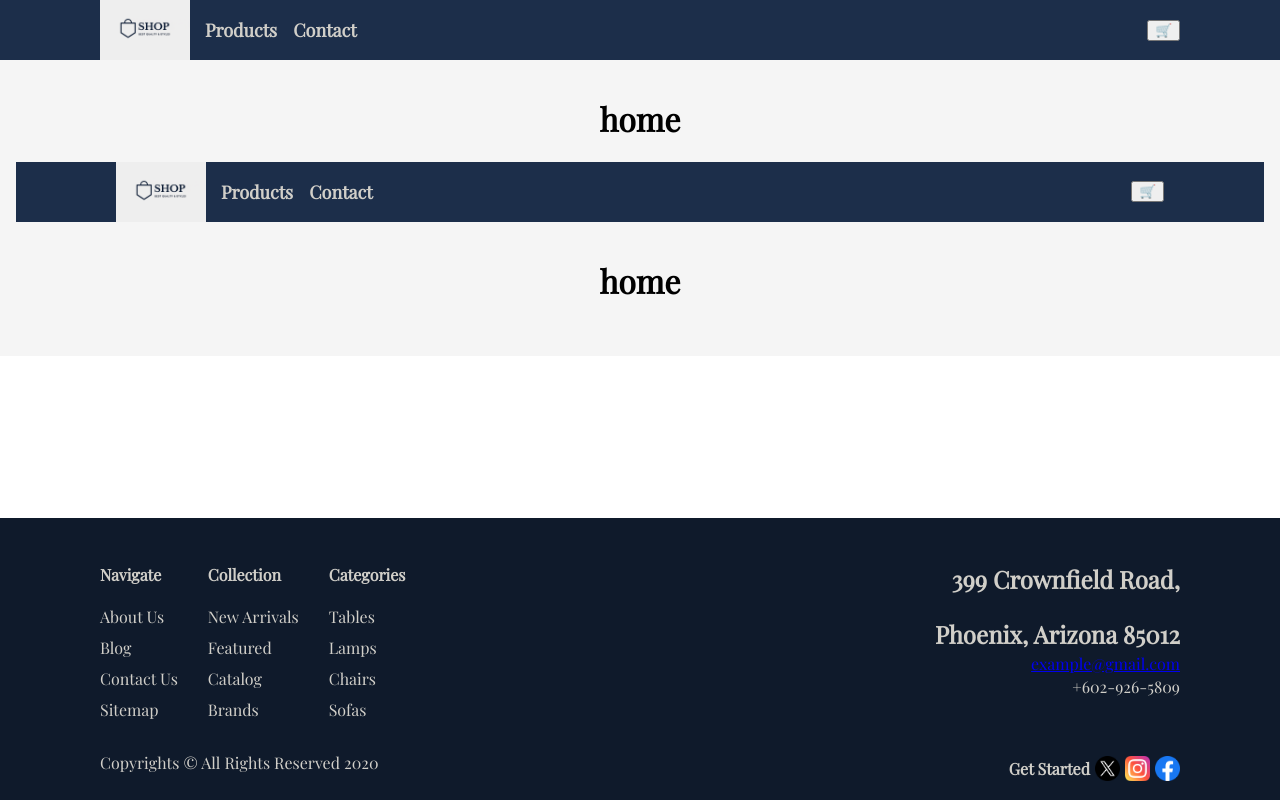
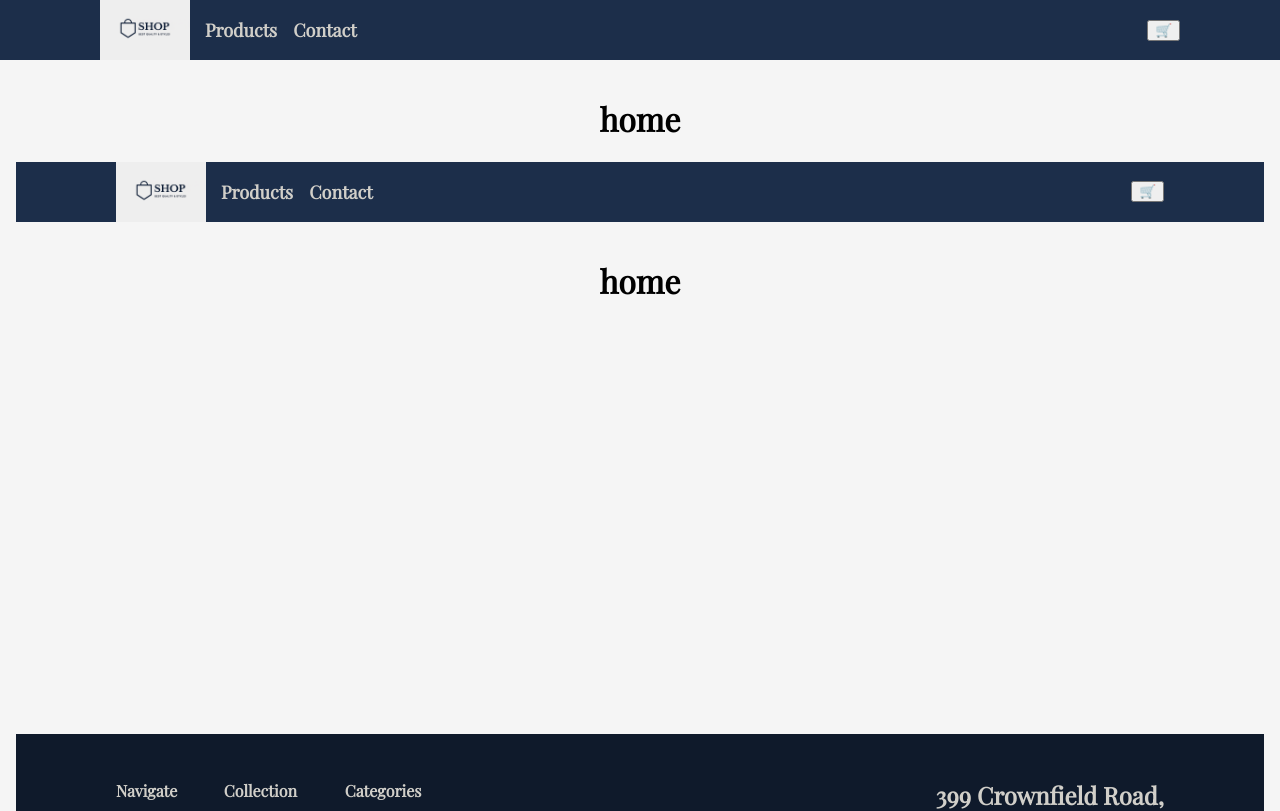
Before and after one commit to Ahmedhatem307/e-commerce-app, a Vue app: page /App in a window 1280 px wide. Shown: the top 811 px of the page. Built offline with nearby package versions, Linux system fonts and the light colour scheme.

Commit message:
Fix: make footer scrollable instead of fixed

```diff
--- a/src/components/Footer.vue
+++ b/src/components/Footer.vue
@@ -65,7 +65,7 @@
 
 <style scoped>
 footer {
-  position: fixed;
+  position: static;
   left: 0;
   bottom: 0;
   width: 100%;
--- a/src/components/Layout.vue
+++ b/src/components/Layout.vue
@@ -36,6 +36,8 @@ main {
   flex: 1;
   background: #f5f5f5;
   padding: 1rem;
+
+  min-height: 60vh;
   text-align: center;
 }
 </style>
```
